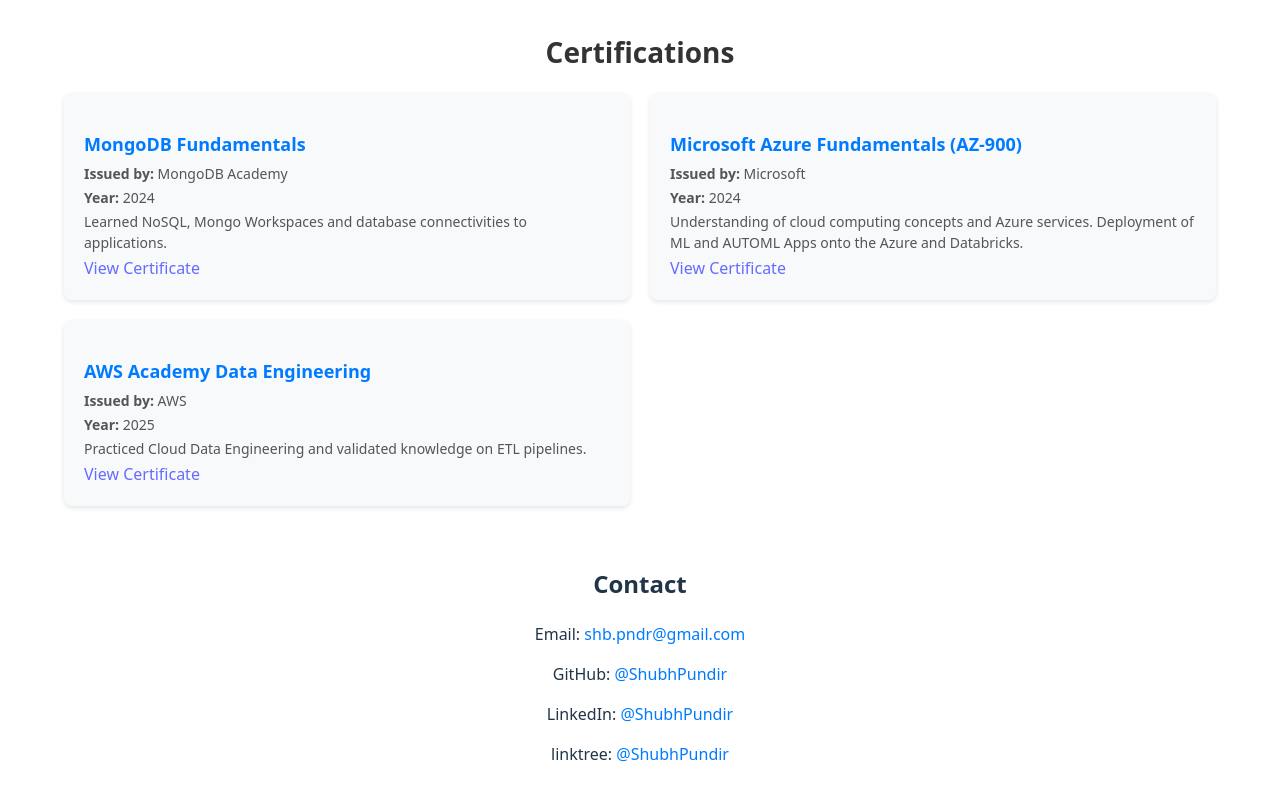
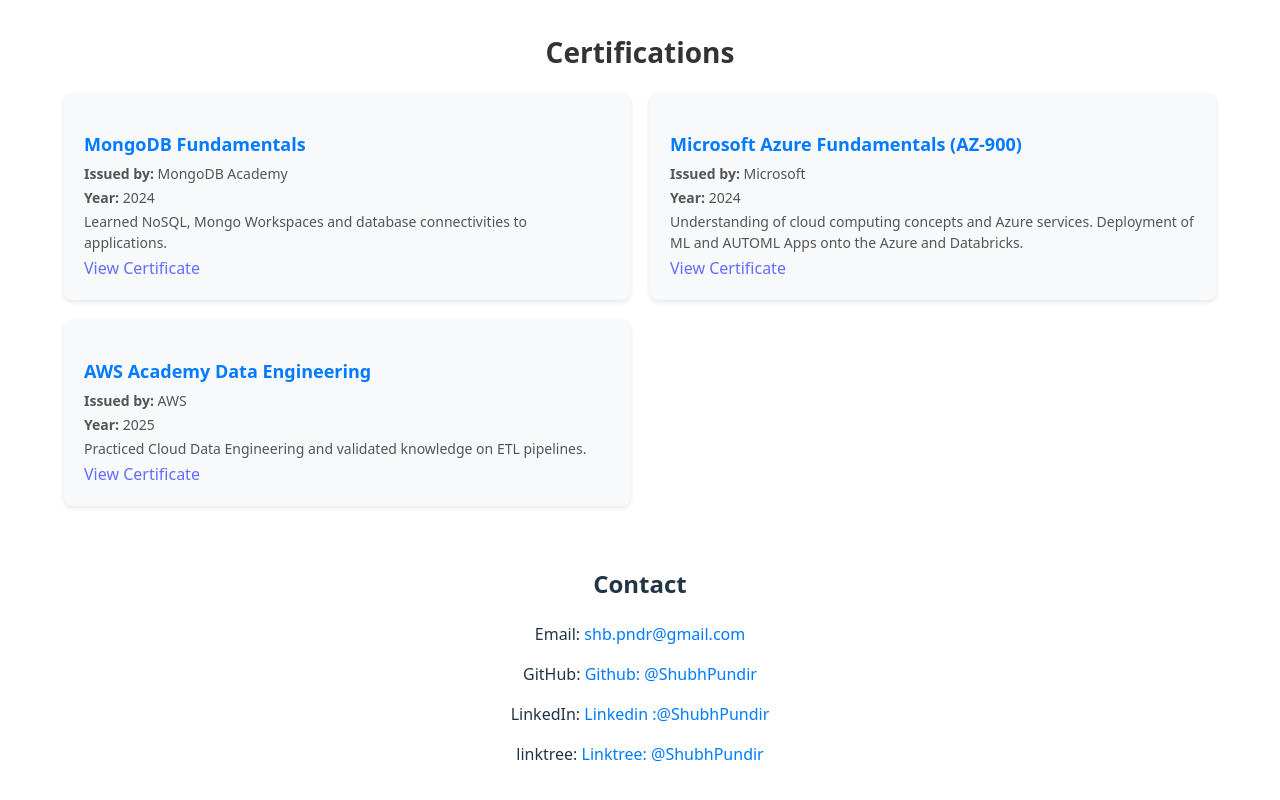
Before and after one commit to ShubhPundir/portfolio, a React (Vite) app in the folder frontend/: page /#/ in a window 1280 px wide. Shown: the part 2724-3524 px from the top of the page. Built offline with nearby package versions, Linux system fonts and the light colour scheme.

Commit message:
fix: fixed contact card

```diff
--- a/frontend/src/components/Contact.jsx
+++ b/frontend/src/components/Contact.jsx
@@ -5,9 +5,9 @@
     <section id="contact" className="contact">
       <h2>Contact</h2>
       <p>Email: <a href="mailto:shb.pndr@gmail.com" target="_blank">shb.pndr@gmail.com</a></p>
-      <p>GitHub: <a href="https://github.com/ShubhPundir" target="_blank">@ShubhPundir</a></p>
-      <p>LinkedIn: <a href="https://www.linkedin.com/in/shubh-pundir/" target="_blank">@ShubhPundir</a></p>
-      <p>linktree: <a href="https://linktr.ee/ShubhPundir" target="_blank">@ShubhPundir</a></p>
+      <p>GitHub: <a href="https://github.com/ShubhPundir" target="_blank">Github: @ShubhPundir</a></p>
+      <p>LinkedIn: <a href="https://www.linkedin.com/in/shubh-pundir/" target="_blank">Linkedin :@ShubhPundir</a></p>
+      <p>linktree: <a href="https://linktr.ee/ShubhPundir" target="_blank">Linktree: @ShubhPundir</a></p>
 
     </section>
   );
```
Also changed, not shown: 5 other files (tests, documents, lock files or other folders).
